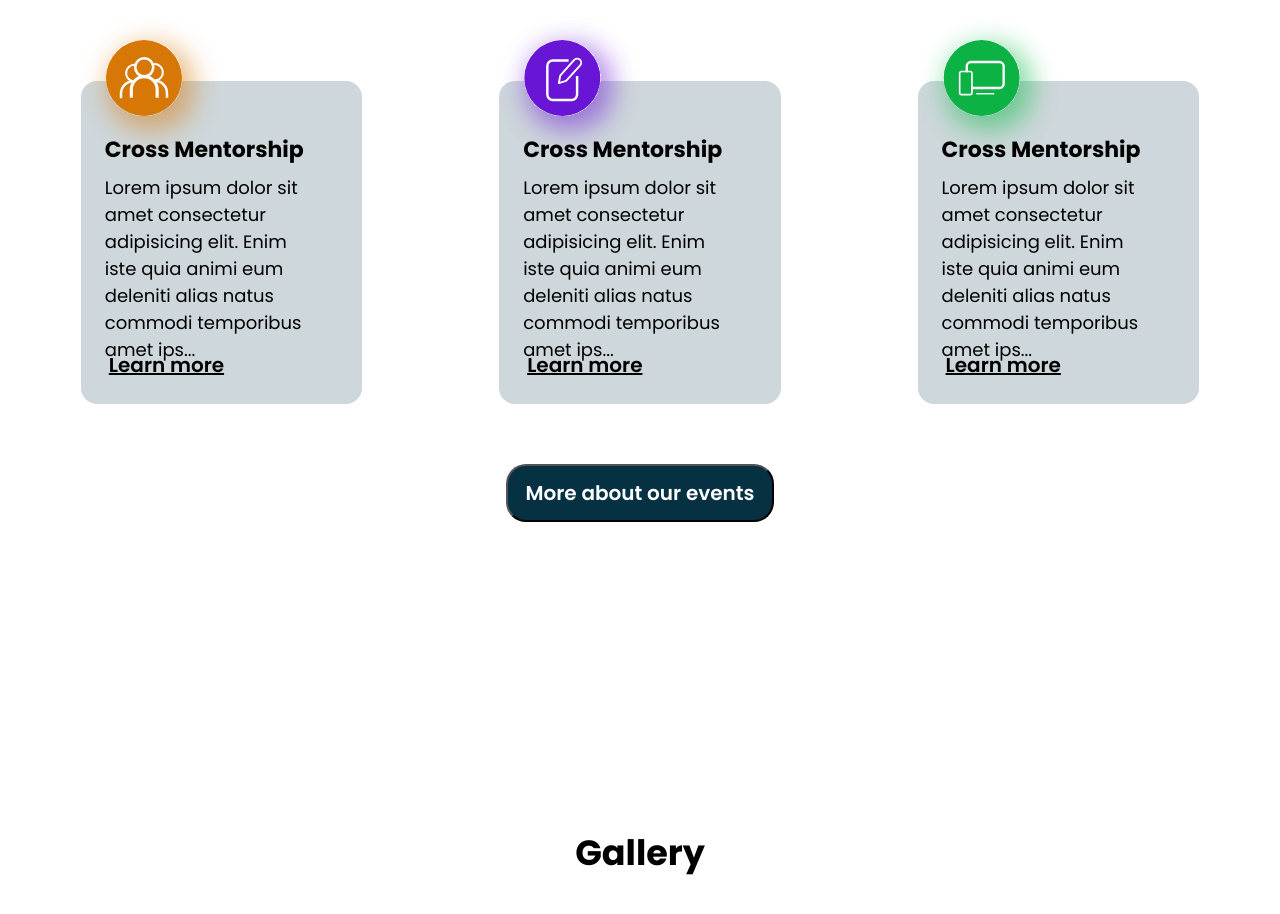
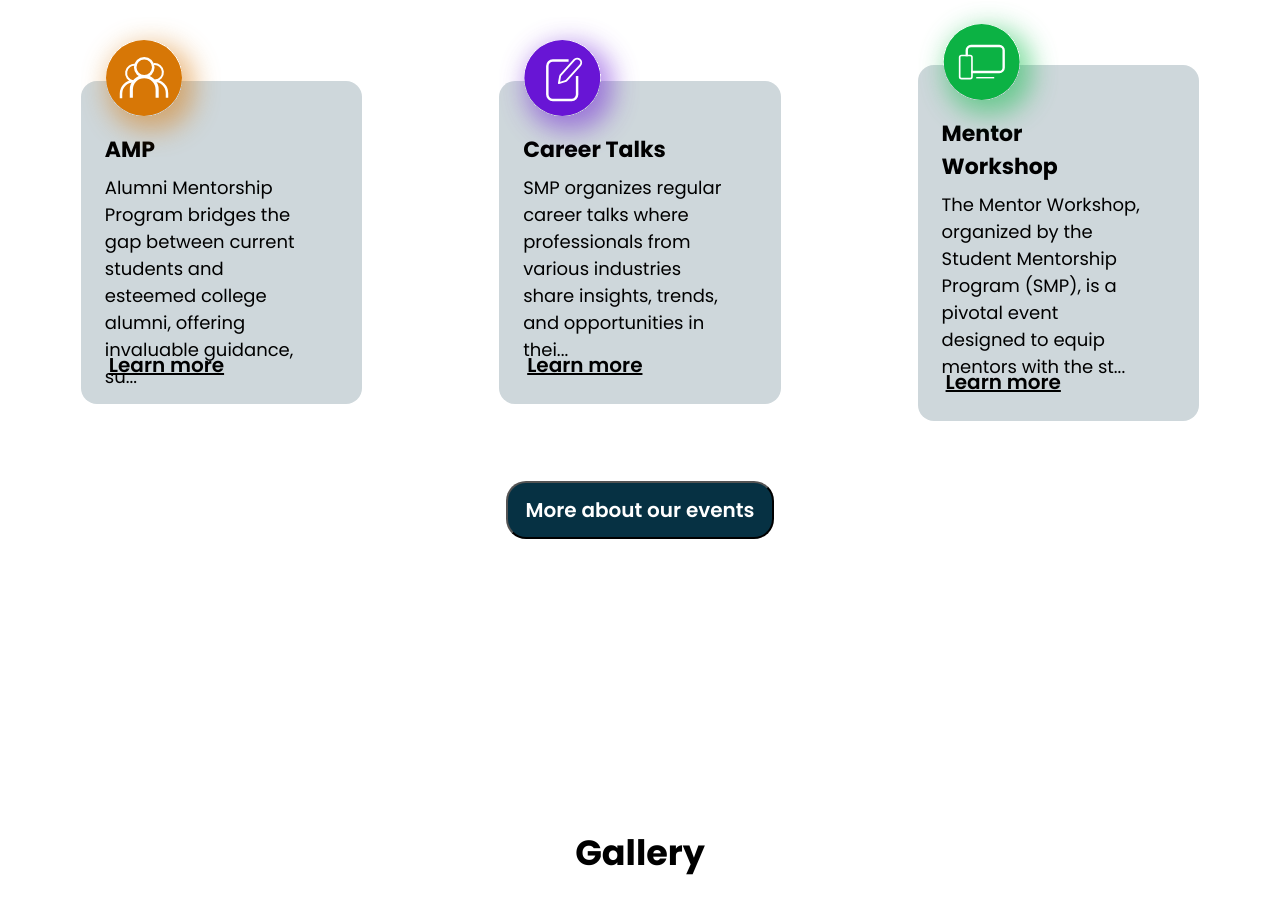
Before and after one commit to Student-Mentorship-Programme/smp-main, a Next.js app: page / in a window 1280 px wide. Shown: the part 890-1804 px from the top of the page. Built offline with nearby package versions, Linux system fonts and the light colour scheme.

Commit message:
Events Info Added (up)

```diff
--- a/src/_components/pages/Home/Card/EventCards/Card.jsx
+++ b/src/_components/pages/Home/Card/EventCards/Card.jsx
@@ -1,9 +1,13 @@
+"use client";
 import React from "react";
 import styles from "./Card.module.css";
 import Image from "next/image";
+import { useRouter } from "next/navigation";
+import Link from "next/link";
 
 const Card = ({ title, description, icon }) => {
-    const maxLength = 130;
+    const router = useRouter();
+    const maxLength = 128;
     const truncateDescription = (text) => {
         if (text.length > maxLength) {
             return text.substring(0, maxLength) + "...";
@@ -23,7 +27,7 @@ const Card = ({ title, description, icon }) => {
                 {truncateDescription(description)}
             </div>
             <div className={styles.card_container_learn_more}>
-                <a href="/">Learn more</a>
+                <Link href={"/events"}>Learn more</Link>
             </div>
         </div>
     );
--- a/src/_components/pages/Home/Home.jsx
+++ b/src/_components/pages/Home/Home.jsx
@@ -14,21 +14,21 @@ import ParticleCanvas from "./ParticleCanvas/ParticleCanvas";
 
 const eventCards = [
     {
-        title: "Cross Mentorship",
+        title: "AMP",
         description:
-            "Lorem ipsum dolor sit amet consectetur adipisicing elit. Enim iste quia animi eum deleniti alias natus commodi temporibus amet ipsa.",
+            "Alumni Mentorship Program bridges the gap between current students and esteemed college alumni, offering invaluable guidance, support, and mentorship. From career advice to personal development tips, our alumni mentors empower students to navigate their academic and professional journeys with confidence.",
         icon: icon1,
     },
     {
-        title: "Cross Mentorship",
+        title: "Career Talks",
         description:
-            "Lorem ipsum dolor sit amet consectetur adipisicing elit. Enim iste quia animi eum deleniti alias natus commodi temporibus amet ipsa.",
+            "SMP organizes regular career talks where professionals from various industries share insights, trends, and opportunities in their respective fields. These talks help students gain valuable knowledge about different career paths and make informed decisions about their future.",
         icon: icon2,
     },
     {
-        title: "Cross Mentorship",
+        title: "Mentor Workshop",
         description:
-            "Lorem ipsum dolor sit amet consectetur adipisicing elit. Enim iste quia animi eum deleniti alias natus commodi temporibus amet ipsa.",
+            "The Mentor Workshop, organized by the Student Mentorship Program (SMP), is a pivotal event designed to equip mentors with the strategies and insights necessary to excel in their role. Through interactive sessions and guidance, mentors undergo comprehensive training, fostering a supportive community committed to student success.",
         icon: icon3,
     },
 ];
```
Also changed, not shown: src/_components/pages/events/page.jsx (+17 -8 lines).
